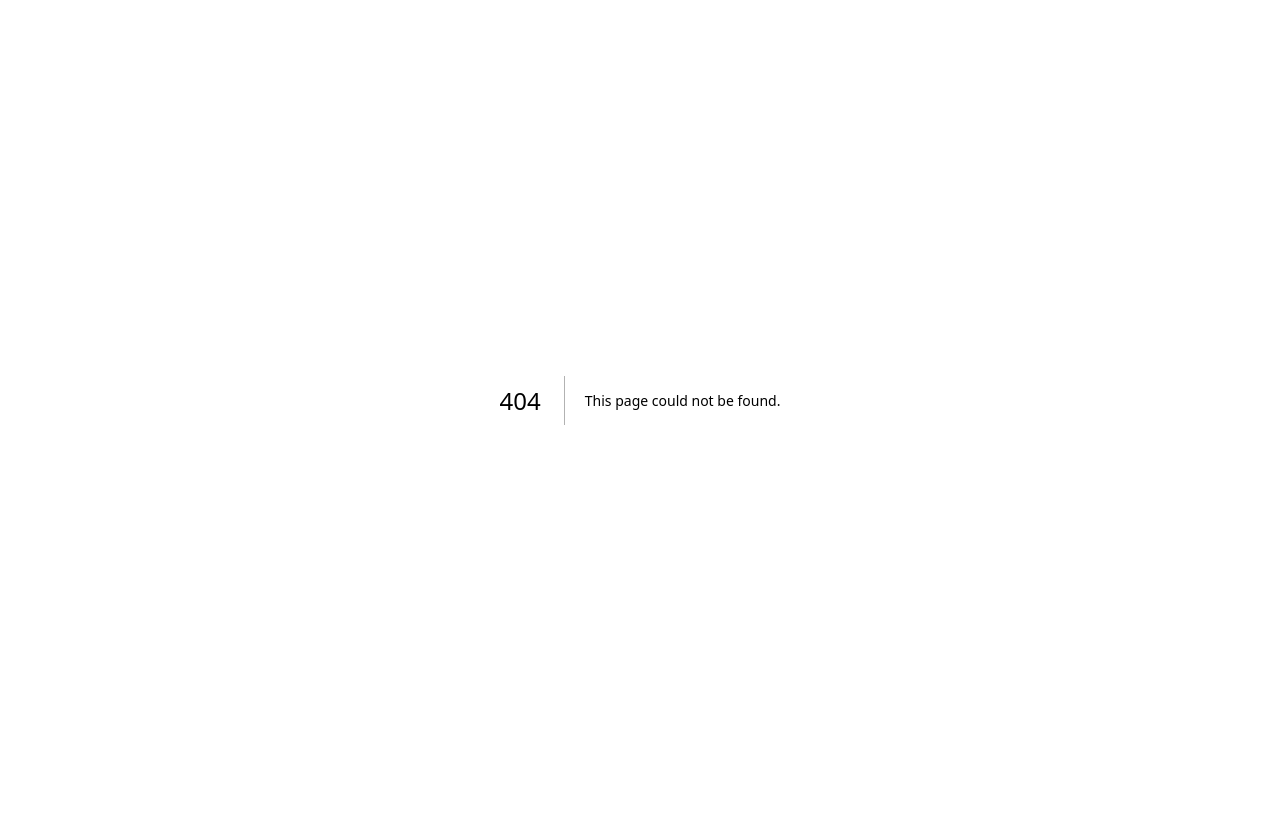
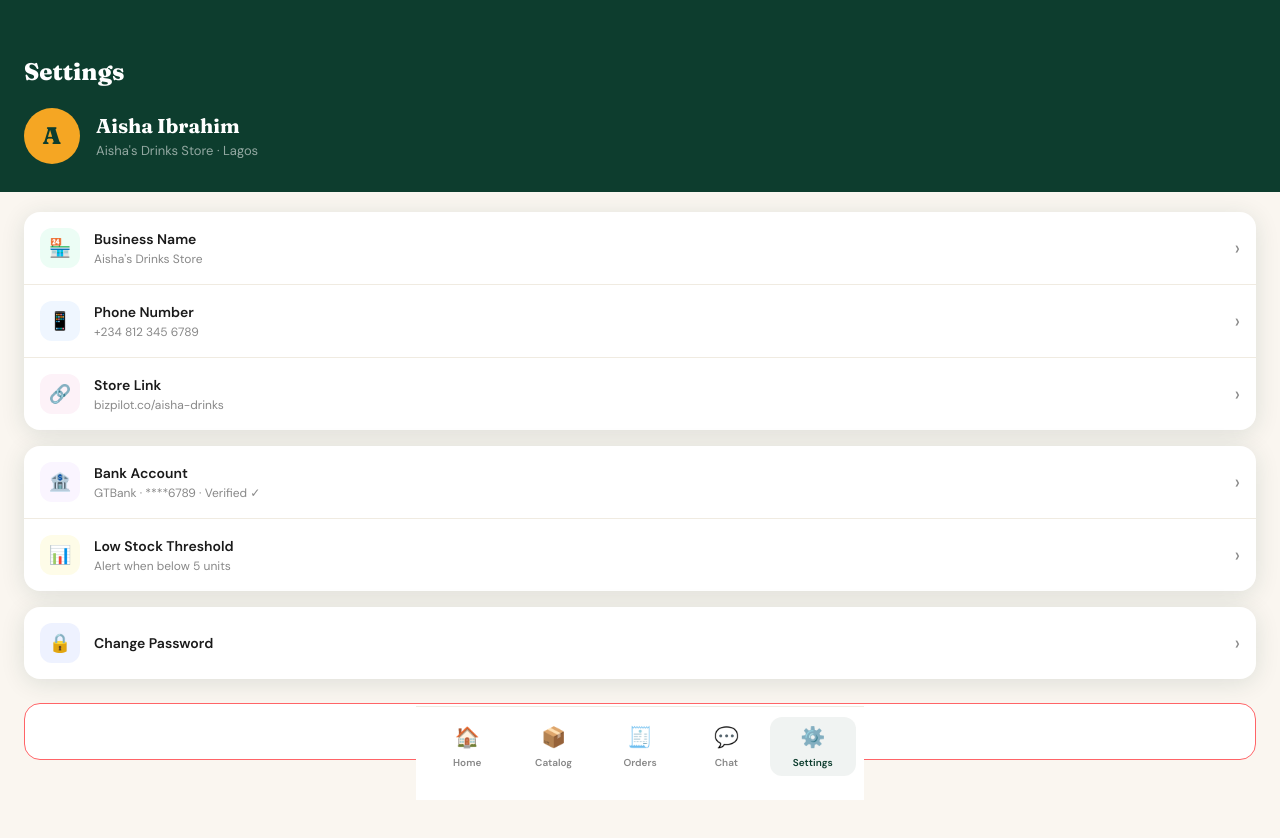
Before and after one commit to triumph-ainet/bizpilot, a Next.js app: page /vendor/settings in a window 1280 px wide. Before the commit this address had no page. Shown: the top 838 px of the page. Before the commit the page ends 800 px from the top, so only its background shows below. Built offline with nearby package versions, Linux system fonts and the light colour scheme.

Commit message:
feat: create settings page

```diff
--- /dev/null
+++ b/app/vendor/settings/page.tsx
@@ -0,0 +1,80 @@
+import { BottomNav } from '@/components/ui';
+
+const SETTINGS_SECTIONS = [
+  {
+    items: [
+      { icon: '🏪', bg: 'bg-emerald-50', label: 'Business Name', val: "Aisha's Drinks Store" },
+      { icon: '📱', bg: 'bg-blue-50', label: 'Phone Number', val: '+234 812 345 6789' },
+      { icon: '🔗', bg: 'bg-pink-50', label: 'Store Link', val: 'bizpilot.co/aisha-drinks' },
+    ],
+  },
+  {
+    items: [
+      {
+        icon: '🏦',
+        bg: 'bg-purple-50',
+        label: 'Bank Account',
+        val: 'GTBank · ****6789 · Verified ✓',
+      },
+      {
+        icon: '📊',
+        bg: 'bg-yellow-50',
+        label: 'Low Stock Threshold',
+        val: 'Alert when below 5 units',
+      },
+    ],
+  },
+  {
+    items: [{ icon: '🔒', bg: 'bg-indigo-50', label: 'Change Password', val: '' }],
+  },
+];
+
+export default function SettingsPage() {
+  return (
+    <div className="min-h-screen bg-cream pb-24">
+      {/* Header */}
+      <div className="bg-green px-6 pt-14 pb-7">
+        <h1 className="font-fraunces text-2xl font-extrabold text-white mb-5">Settings</h1>
+        <div className="flex items-center gap-4">
+          <div className="w-14 h-14 bg-amber rounded-full flex items-center justify-center font-fraunces font-black text-2xl text-green">
+            A
+          </div>
+          <div>
+            <p className="font-fraunces text-[20px] font-bold text-white">Aisha Ibrahim</p>
+            <p className="text-white/55 text-[13px]">Aisha's Drinks Store · Lagos</p>
+          </div>
+        </div>
+      </div>
+
+      <div className="px-6 py-5 space-y-4">
+        {SETTINGS_SECTIONS.map((section, si) => (
+          <div key={si} className="bg-white rounded-2xl overflow-hidden shadow-card">
+            {section.items.map((item, ii) => (
+              <div
+                key={item.label}
+                className={`flex items-center gap-3.5 px-4 py-4 cursor-pointer hover:bg-cream transition-colors ${ii < section.items.length - 1 ? 'border-b border-cream-dark' : ''}`}
+              >
+                <div
+                  className={`w-10 h-10 ${item.bg} rounded-xl flex items-center justify-center text-lg flex-shrink-0`}
+                >
+                  {item.icon}
+                </div>
+                <div className="flex-1 min-w-0">
+                  <p className="font-semibold text-sm text-ink">{item.label}</p>
+                  {item.val && <p className="text-xs text-ink-light mt-0.5 truncate">{item.val}</p>}
+                </div>
+                <span className="text-ink-light text-xl">›</span>
+              </div>
+            ))}
+          </div>
+        ))}
+
+        <button className="w-full bg-white border-[1.5px] border-red-400 text-red-500 rounded-2xl py-4 font-dm font-semibold text-[15px] mt-2">
+          Log Out
+        </button>
+      </div>
+
+      <BottomNav active="/vendor/settings" />
+    </div>
+  );
+}
```
